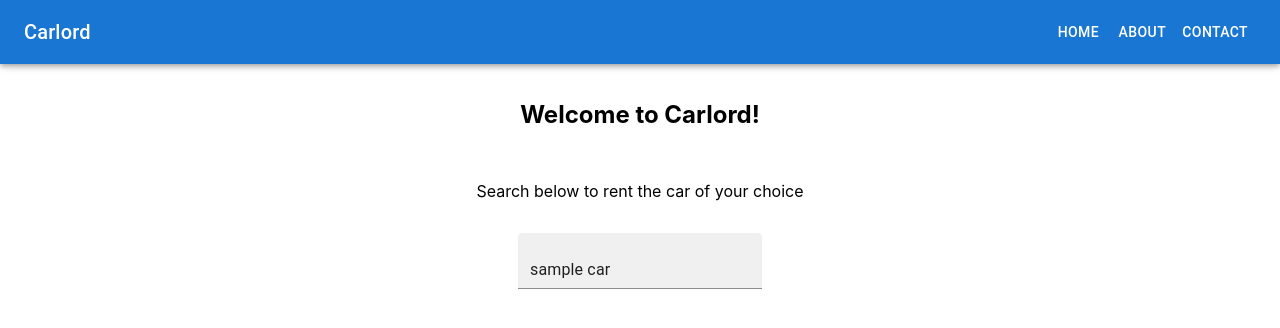
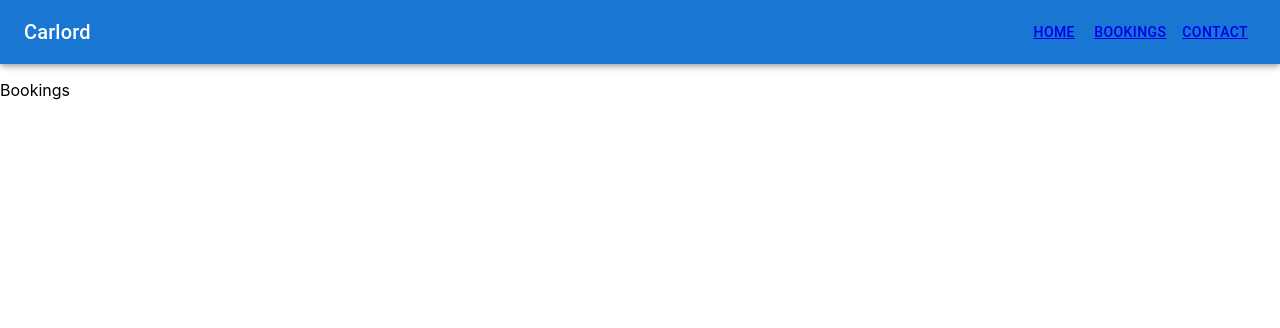
Before and after one commit to carlordgroup/frontend, a React (Create React App) app: page /bookings in a window 1280 px wide. Shown: the top 328 px of the page. Built offline with nearby package versions, Linux system fonts and the light colour scheme.

Commit message:
CAR-30 add routing to frontend

```diff
--- a/package.json
+++ b/package.json
@@ -12,6 +12,8 @@
     "@testing-library/user-event": "^13.5.0",
     "react": "^18.2.0",
     "react-dom": "^18.2.0",
+    "react-router": "^6.4.3",
+    "react-router-dom": "^6.4.3",
     "react-scripts": "5.0.1",
     "web-vitals": "^2.1.4"
   },
--- a/src/App.js
+++ b/src/App.js
@@ -1,9 +1,33 @@
 import Home from './Home/Home'
+import Bookings from './Bookings/Bookings'
+import {
+  BrowserRouter as Router,
+  Routes,
+  Route
+} from "react-router-dom";
 
 function App() {
   return (
     <div className="App">
-      <Home/>
+      <Router>
+          {/* <nav>
+            <ul>
+              <li>
+                <Link to="/">Home</Link>
+              </li>
+              <li>
+                <Link to="/bookings">About</Link>
+              </li>
+            </ul>
+          </nav> */}
+
+          {/* A <Switch> looks through its children <Route>s and
+              renders the first one that matches the current URL. */}
+          <Routes>
+            <Route path="/bookings" element={<Bookings />}/>
+            <Route path="/" element={<Home />}/>
+          </Routes>
+      </Router>
     </div>
   );
 }
--- /dev/null
+++ b/src/Bookings/Bookings.js
@@ -0,0 +1,13 @@
+import React from 'react'
+import HomeMenu from '../shared/HomeMenu'
+
+const Bookings = () => {
+  return (
+    <div>
+      <HomeMenu/>
+      <div>Bookings</div>
+    </div>
+  )
+}
+
+export default Bookings
--- a/src/Home/HomeMenu.js
+++ b/src/shared/HomeMenu.js
@@ -13,9 +13,13 @@ import MenuIcon from '@mui/icons-material/Menu';
 import Toolbar from '@mui/material/Toolbar';
 import Typography from '@mui/material/Typography';
 import Button from '@mui/material/Button';
+import {
+  Link
+} from "react-router-dom";
 
 const drawerWidth = 240;
-const navItems = ['Home', 'About', 'Contact'];
+const navItems = ['Home', 'Bookings', 'Contact'];
+const links = ['/', '/bookings', ''];
 
 function DrawerAppBar(props) {
   const { window } = props;
@@ -66,9 +70,9 @@ function DrawerAppBar(props) {
             Carlord
           </Typography>
           <Box sx={{ display: { xs: 'none', sm: 'block' } }}>
-            {navItems.map((item) => (
+            {navItems.map((item, index) => (
               <Button key={item} sx={{ color: '#fff' }}>
-                {item}
+                <Link to={links[index]}>{item}</Link>
               </Button>
             ))}
           </Box>
```
Also changed, not shown: src/Home/Home.js (+39 -23 lines), 1 other file (tests, documents, lock files or other folders).
